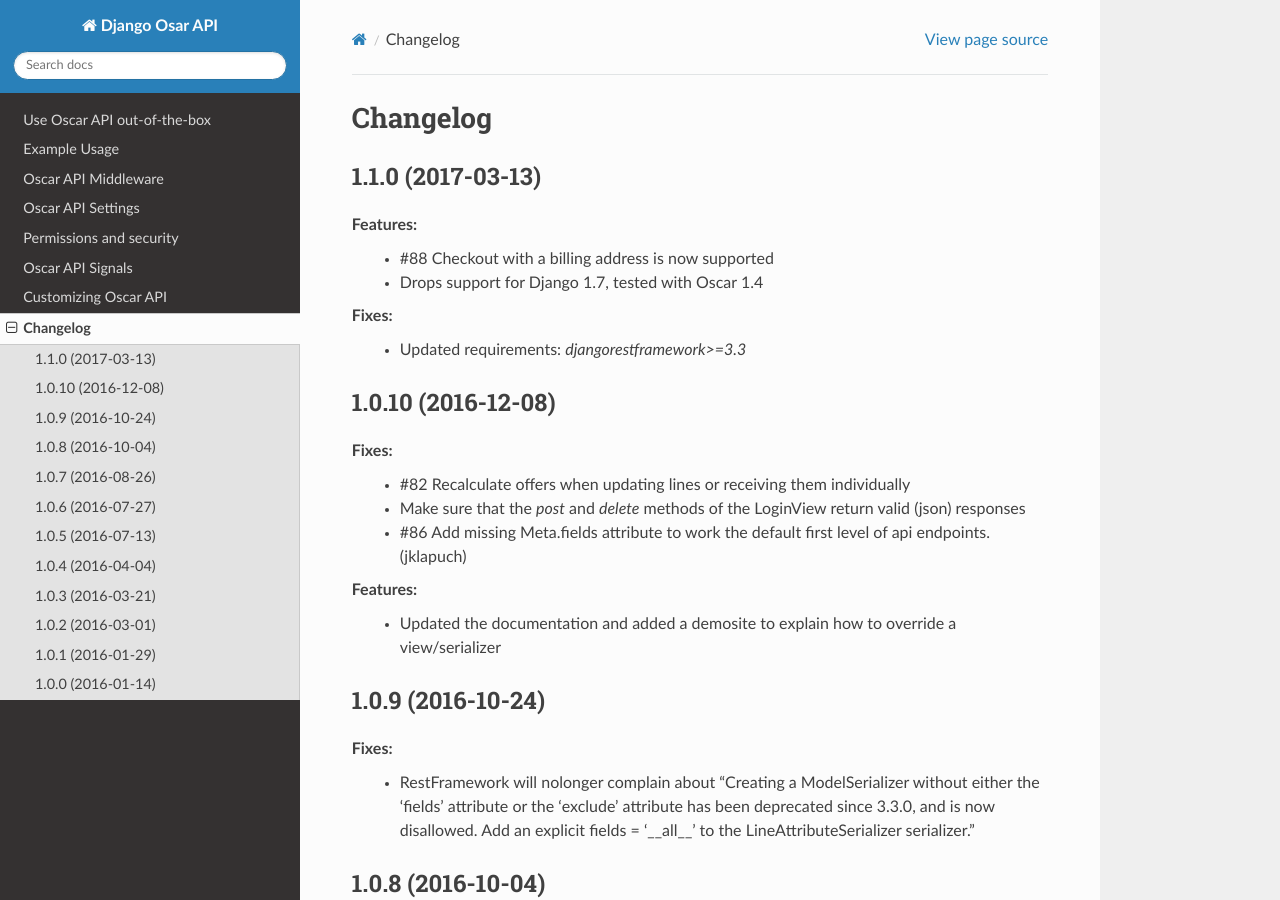
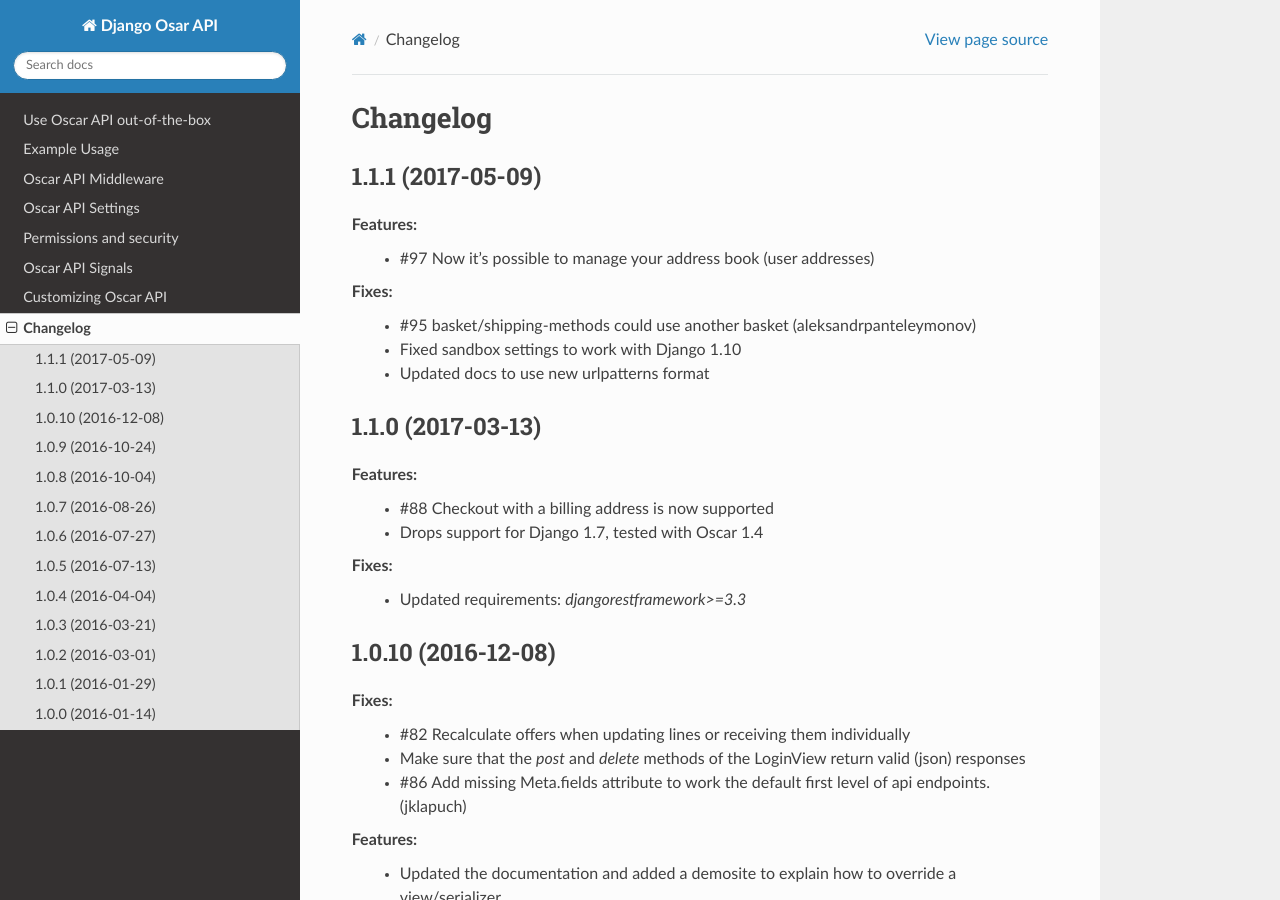
Before and after one commit to django-oscar/django-oscar-api, a Sphinx documentation site: the page built from docs/source/changelog.rst, in a window 1280 px wide and 900 px high. Built offline with Sphinx 7.4.7 and the Read the Docs theme 2.0.0, drawn with Linux system fonts in a browser that asks for light colours.

Commit message:
Release version 1.1.1, updated changelog

```diff
--- a/docs/source/changelog.rst
+++ b/docs/source/changelog.rst
@@ -1,6 +1,17 @@
 =========
 Changelog
 =========
+
+1.1.1 (2017-05-09)
+-------------------
+Features:
+  * #97 Now it's possible to manage your address book (user addresses)
+
+Fixes:
+  * #95 basket/shipping-methods could use another basket (aleksandrpanteleymonov)
+  * Fixed sandbox settings to work with Django 1.10
+  * Updated docs to use new urlpatterns format
+
 
 1.1.0 (2017-03-13)
 -------------------
--- a/setup.py
+++ b/setup.py
@@ -1,6 +1,6 @@
 from setuptools import setup, find_packages
 
-__version__ = "1.1.0"
+__version__ = "1.1.1"
 
 
 setup(
```
